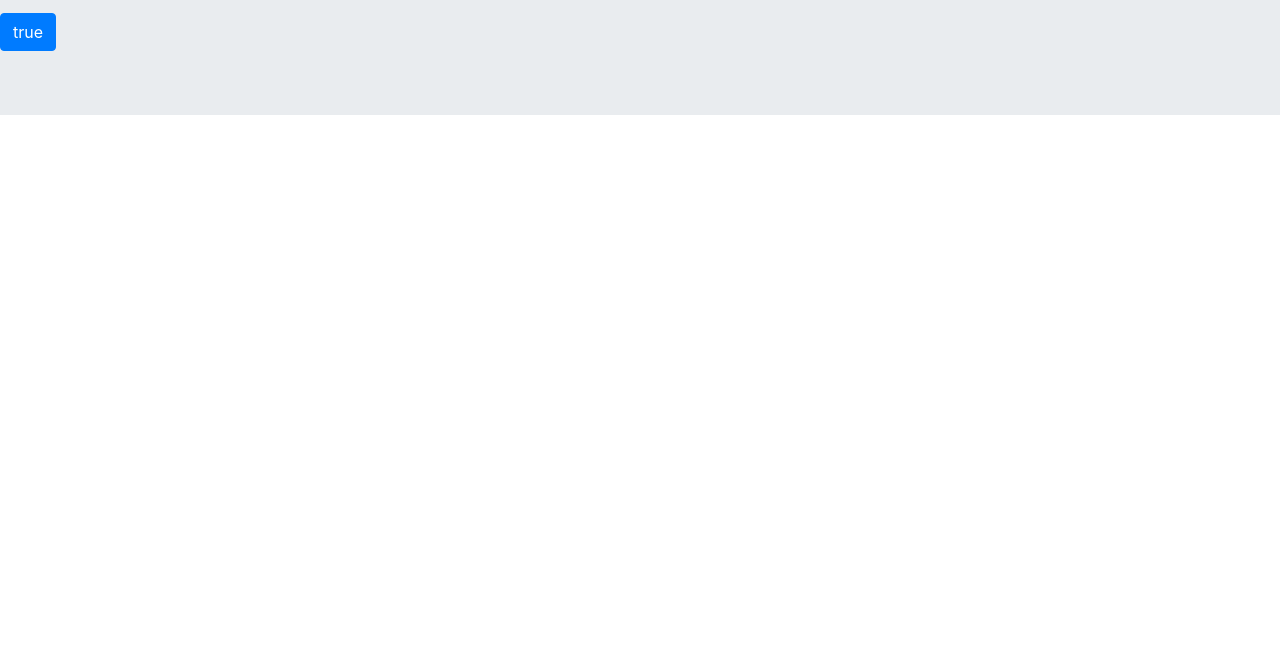
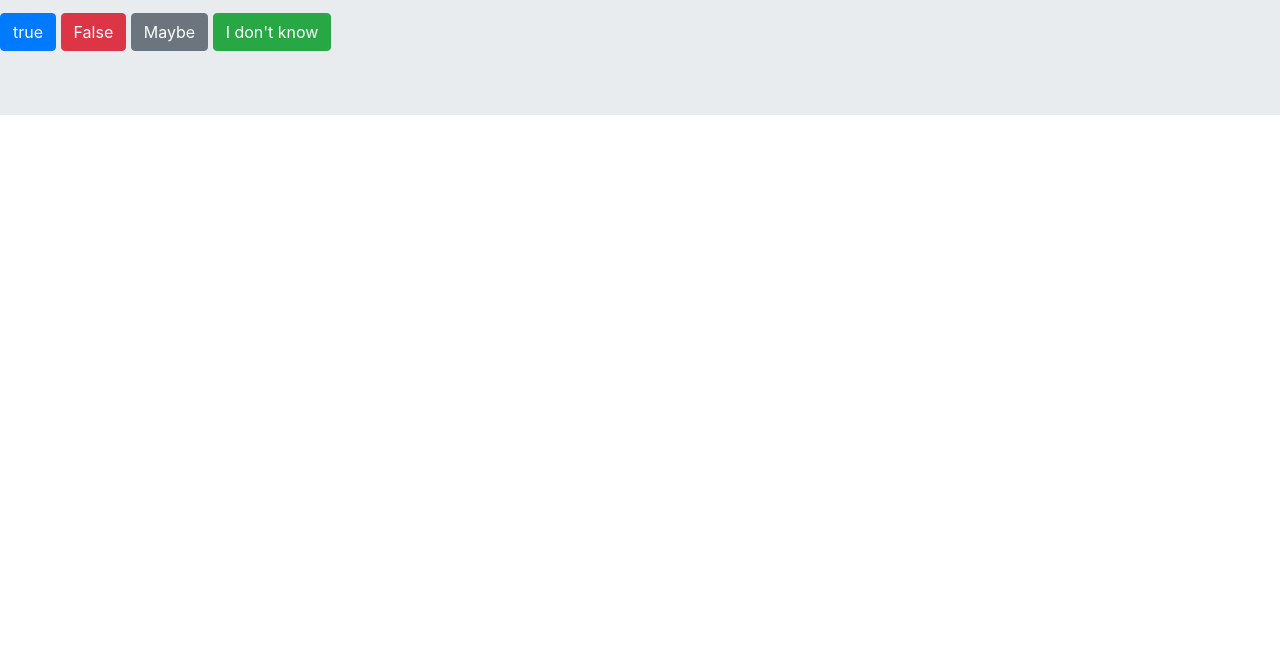
Before and after one commit to imaobong-hub/bootsrap-utilities, a plain HTML site: page Index.html in a window 1280 px wide. Shown: the part 147-800 px from the top of the page. Drawn offline with nearby package versions, Linux system fonts and the light colour scheme.

Commit message:
second commit

```diff
--- a/Index.html
+++ b/Index.html
@@ -15,6 +15,9 @@
         <h1>Physical quantities</h1>
         <p>They are measurable quantities in nature,virtually all quantities have specific units</p>
     <button type="button" class="btn btn-primary">true</button>
+    <button type="button" class="btn btn-danger">False</button>
+    <button type="button" class="btn btn-secondary">Maybe</button>
+    <button type="button" class="btn btn-success">I don't know</button>
            </div>
 
 </body>
```
